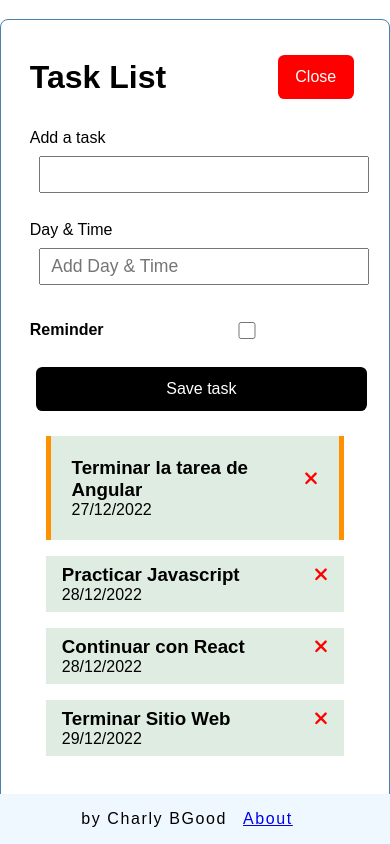
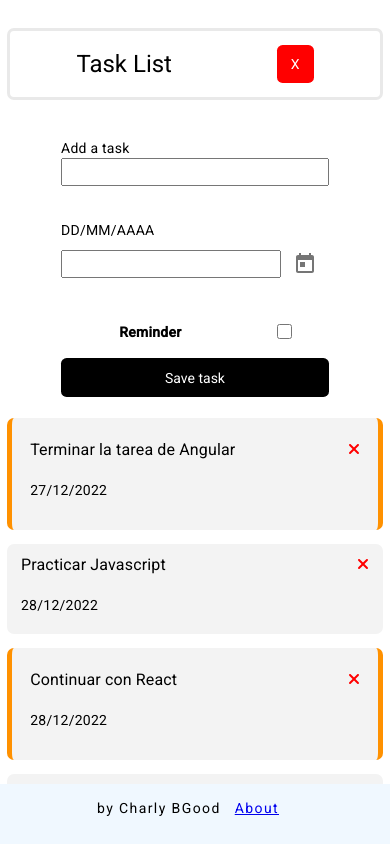
Before and after one commit to CharlyBGood/angular-task-list, an Angular app: page / in a window 390 px wide. Both pictures are taken after a click on the button "Open Form". Shown: the top 844 px of the page. Built offline with nearby package versions, Linux system fonts and the light colour scheme; data requests are answered from the project's data file.

Commit message:
add @angular/material/datepicker and fix some css

```diff
--- a/angular.json
+++ b/angular.json
@@ -25,6 +25,7 @@
               "src/assets"
             ],
             "styles": [
+              "@angular/material/prebuilt-themes/indigo-pink.css",
               "src/styles.css"
             ],
             "scripts": []
@@ -87,6 +88,7 @@
               "src/assets"
             ],
             "styles": [
+              "@angular/material/prebuilt-themes/indigo-pink.css",
               "src/styles.css"
             ],
             "scripts": []
--- a/db.json
+++ b/db.json
@@ -15,7 +15,7 @@
     {
       "text": "Continuar con React",
       "day": "28/12/2022",
-      "reminder": false,
+      "reminder": true,
       "id": 3
     },
     {
@@ -23,6 +23,12 @@
       "day": "29/12/2022",
       "reminder": false,
       "id": 4
+    },
+    {
+      "text": "Task",
+      "day": "2022-12-17T03:00:00.000Z",
+      "reminder": true,
+      "id": 5
     }
   ]
 }
--- a/package.json
+++ b/package.json
@@ -12,10 +12,12 @@
   "private": true,
   "dependencies": {
     "@angular/animations": "^15.0.0",
+    "@angular/cdk": "^15.0.3",
     "@angular/common": "^15.0.0",
     "@angular/compiler": "^15.0.0",
     "@angular/core": "^15.0.0",
     "@angular/forms": "^15.0.0",
+    "@angular/material": "^15.0.3",
     "@angular/platform-browser": "^15.0.0",
     "@angular/platform-browser-dynamic": "^15.0.0",
     "@angular/router": "^15.0.0",
--- a/src/app/app.module.ts
+++ b/src/app/app.module.ts
@@ -13,10 +13,17 @@ import { TasksItemComponent } from './components/tasks-item/tasks-item.component
 import { AddTaskComponent } from './components/add-task/add-task.component';
 import { AboutComponent } from './components/about/about.component';
 import { FooterComponent } from './components/footer/footer.component';
+import { BrowserAnimationsModule } from '@angular/platform-browser/animations';
+import { MatDatepickerModule } from '@angular/material/datepicker';
+import { MatNativeDateModule } from '@angular/material/core';
+import { MatFormFieldModule } from '@angular/material/form-field';
+import { MatInputModule } from '@angular/material/input';
+import { MAT_DATE_LOCALE } from '@angular/material/core';
+
 
 const appRoutes: Routes = [
   { path: '', component: TasksComponent },
-  { path: 'about', component: AboutComponent }
+  { path: 'about', component: AboutComponent },
 ];
 
 @NgModule({
@@ -36,8 +43,15 @@ const appRoutes: Routes = [
     HttpClientModule,
     FormsModule,
     RouterModule.forRoot(appRoutes, { enableTracing: true }),
+    BrowserAnimationsModule,
+    MatDatepickerModule,
+    MatNativeDateModule,
+    MatFormFieldModule,
+    MatInputModule,
   ],
-  providers: [],
+  providers: [
+    {provide: MAT_DATE_LOCALE, useValue: 'es-ES'}
+  ],
   bootstrap: [AppComponent],
 })
 export class AppModule {}
--- a/src/app/components/add-task/add-task.component.css
+++ b/src/app/components/add-task/add-task.component.css
@@ -1,3 +1,13 @@
 .add-form {
-  margin-bottom: 1.6em;
+  display: flex;
+  flex-direction: column;
+  width: 75%;
+  margin: .5em auto;
+  padding: .5em;
 }
+
+.datepickerStyle {
+  display: flex;
+  justify-content: flex-end;
+  align-items: center;
+}
--- a/src/app/components/add-task/add-task.component.html
+++ b/src/app/components/add-task/add-task.component.html
@@ -4,14 +4,38 @@
     <input type="text" name="text" id="text" [(ngModel)]="text" />
   </div>
   <div class="form-control">
-    <label for="text">Day & Time</label>
-    <input
+    <label for="text">
+      <mat-hint>DD/MM/AAAA</mat-hint>
+    </label>
+    <!-- <input
+      matInput
+      [matDatepicker]="picker"
+      type="text"
+      name="day"
+      [(ngModel)]="day"
+    /> -->
+    <div class="datepickerStyle">
+      <input
+        matInput
+        [matDatepicker]="picker"
+        type="text"
+        name="day"
+        [(ngModel)]="day"
+      />
+      <mat-datepicker-toggle
+        matIconSuffix
+        [for]="picker"
+      ></mat-datepicker-toggle>
+      <mat-datepicker #picker></mat-datepicker>
+    </div>
+
+    <!-- <input
       type="text"
       name="day"
       id="day"
       placeholder="Add Day & Time"
       [(ngModel)]="day"
-    />
+    /> -->
   </div>
 
   <div class="form-control form-control-check">
--- a/src/app/components/add-task/add-task.component.ts
+++ b/src/app/components/add-task/add-task.component.ts
@@ -2,6 +2,7 @@ import { Component, Output, EventEmitter } from '@angular/core';
 import { Subscription } from 'rxjs';
 import { Task } from 'src/app/Task';
 import { UiService } from 'src/app/services/ui.service';
+
 
 @Component({
   selector: 'app-add-task',
@@ -10,7 +11,7 @@ import { UiService } from 'src/app/services/ui.service';
 })
 export class AddTaskComponent {
   @Output() onAddTask: EventEmitter<Task> = new EventEmitter();
-  mark: string = 'Remind me this one!!';
+  mark: string = 'Mark as important!';
 
   text: string = '';
   day: string = '';
--- a/src/app/components/header/header.component.css
+++ b/src/app/components/header/header.component.css
@@ -1,6 +1,21 @@
 header {
   display: flex;
-  justify-content: space-between;
+  justify-content: space-around;
   align-items: center;
-  margin-bottom: 1.5em;
+  /* margin-bottom: 1.5em; */
+  margin: 0.5em auto;
+  border: 3px solid #e9e9e9;
+  border-radius: .5em;
+  padding: 1em;
+  width: 75%;
 }
+
+header h1 {
+  margin: 0;
+}
+
+@media screen and (max-width: 800px)  {
+  header {
+    width: 100%;
+  }
+}
--- a/src/app/components/header/header.component.html
+++ b/src/app/components/header/header.component.html
@@ -1,7 +1,7 @@
 <header>
   <h1>{{ title }}</h1>
   <app-button
-    text="{{showAddForm ? 'Close' : 'Open Form'}}"
+    text="{{showAddForm ? 'X' : 'Open Form'}}"
     color="{{showAddForm ? 'red' : 'blue'}}"
     (btnClick)="toggleAddTask()"
     *ngIf="hasRoute('/')"
--- a/src/app/components/tasks-item/tasks-item.component.css
+++ b/src/app/components/tasks-item/tasks-item.component.css
@@ -1,9 +1,12 @@
 .task {
-  background-color: #deece1;
+  background-color: #f3f3f3;
   margin: 1em;
   padding: 0.5em 1em;
   cursor: pointer;
   user-select: none;
+  width: 75%;
+  margin: 1em auto;
+  border-radius: .5em;
   /* display: flex;
   flex-direction: column;
   justify-content: center;
@@ -21,3 +24,9 @@
   border-right: 5px solid #ff9100;
   padding: 1.3em;
 }
+
+@media screen and (max-width: 800px)  {
+  .task {
+    width: 100%;
+  }
+}
--- a/src/index.html
+++ b/src/index.html
@@ -6,8 +6,11 @@
   <base href="/">
   <meta name="viewport" content="width=device-width, initial-scale=1">
   <link rel="icon" type="image/x-icon" href="favicon.ico">
+  <link rel="preconnect" href="https://fonts.gstatic.com">
+  <link href="https://fonts.googleapis.com/css2?family=Roboto:wght@300;400;500&display=swap" rel="stylesheet">
+  <link href="https://fonts.googleapis.com/icon?family=Material+Icons" rel="stylesheet">
 </head>
-<body>
+<body class="mat-typography">
   <app-root></app-root>
 </body>
 </html>
--- a/src/styles.css
+++ b/src/styles.css
@@ -1,4 +1,5 @@
-/* You can add global styles to this file, and also import other style files */
+@import "../node_modules/@angular/material/prebuilt-themes/deeppurple-amber.css";
+
 @font-face {
   font-family: "Poppins";
   src: url("https://fonts.googleapis.com/css2?family=Poppins:wght@200&display=swap");
@@ -10,18 +11,22 @@
   padding: 0;
 }
 body {
-  font-family: sans-serif;
+  font-family: Roboto, "Helvetica Neue", sans-serif;
   font-size: 16px;
 }
 
 .container {
-  max-width: 500px;
-  margin: 1.2em auto;
-  overflow: auto;
-  min-height: 300px;
-  border: 1px solid steelblue;
-  padding: 1.8em;
+  /* overflow: auto; */
+  /* height: 100vh; */
+  display: flex;
+  flex-direction: column;
+  align-items: stretch;
+  margin: 1em auto;
+  width: 65%;
+  padding: .5em;
+  border: 3px solid #e9e9e9;
   border-radius: .5em;
+  margin-bottom: 5em;
 }
 
 .btn {
@@ -29,8 +34,7 @@ body {
   background: #000;
   color: #fff;
   border: none;
-  padding: .8em 1.1em;
-  margin: .4em;
+  padding: .8em 1em;
   border-radius: .4em;
   cursor: pointer;
   text-decoration: none;
@@ -50,23 +54,24 @@ body {
 .btn:active {
   transform: scale(0.98);
 }
-.btn-block {
+/* .btn-block {
   display: block;
+  width: 100%;
+} */
+
+.form-control {
+  margin: 1.2em auto;
   width: 100%;
 }
 
-.form-control {
-  margin: 1.2em 0;
-}
-
-.form-control label {
+/* .form-control label {
   display: block;
-}
+} */
 
 .form-control input {
   width: 100%;
-  height: 2.1em;
-  margin: .5em;
+  /* height: 2.1em; */
+  /* margin: .5em; */
   padding: .2em .6em;
   font-size: 1.1em;
 }
@@ -78,11 +83,22 @@ body {
 }
 
 .form-control-check label {
-  flex: 1;
+  flex: 2;
+  text-align: center;
 }
 
 .form-control-check input {
-  flex: 2;
+  flex: 1;
   cursor: pointer;
   height: 1em;
 }
+
+/* html, body { height: 100%; } */
+/* body { margin: 0; font-family: Roboto, "Helvetica Neue", sans-serif; } */
+
+@media screen and (max-width: 800px)  {
+  .container {
+    width: 100%;
+    border: none;
+  }
+}
```
Also changed, not shown: 1 other file (tests, documents, lock files or other folders).
